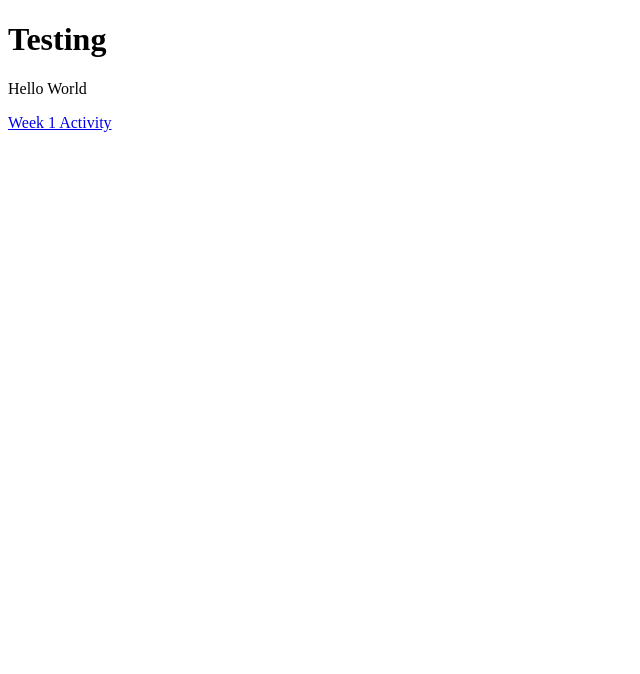
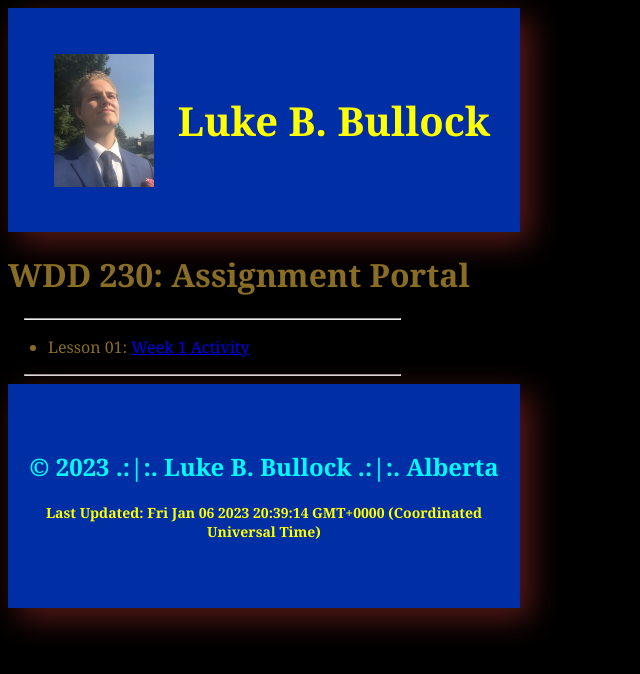
Before and after one commit to LukeBenjaminBullock/wdd230, a plain HTML site: page index.html in a window 1280 px wide. Shown: the whole page, without its empty margins (0-640 px from the left). Drawn offline with Linux system fonts and the light colour scheme.

Commit message:
pushing changes

```diff
--- a/index.html
+++ b/index.html
@@ -1,14 +1,37 @@
 <!DOCTYPE html>
 <html lang="en">
 <head>
+    <link rel="stylesheet" href="styles/style.css">
     <meta charset="UTF-8">
     <meta http-equiv="X-UA-Compatible" content="IE=edge">
     <meta name="viewport" content="width=device-width, initial-scale=1.0">
-    <title>test</title>
+    <meta name="descrition" content="This is a websight belonging to Luke Bullock, that will be used
+    to provide homework to be graded in the form of links to different pages of the websight.">
+    <title>My Portal</title>
 </head>
 <body>
-    <h1>Testing</h1>
-    <footer>Hello World</footer>
-    <p><a href="Projects/wdd-javascriptformatted-current-date/dist/index.html">Week 1 Activity</a></p>
+    <header>
+        <div class="header-box">
+            <img class="portrait" src="images/portrait.jpg" alt="Portrait">
+            <h1 id="mainPageTitle">Luke B. Bullock</h1>
+        </div>
+    </header>
+
+    <main>
+        <h1>WDD 230: Assignment Portal</h1>
+        <hr>
+        <ul>
+            <li>Lesson 01: <a href="projects/week_1/dist/index.html">Week 1 Activity</a> </li>
+        </ul>
+        <hr>
+    </main>
+
+    <footer>
+        <div class="footer-box">
+            <h2 class="copywrightText"> &#169; <span id="currentYear"></span> .:|:. Luke B. Bullock .:|:. Alberta</h2>
+            <h2 class="update">Last Updated: <span id="dynamicTimeStamp"></span></h2> <!-- TODO: Update to code later  01/06/2021 10:36:55-->
+        </div>
+    </footer>
+    <script src="scripts/script.js"></script>
 </body>
 </html>
--- /dev/null
+++ b/scripts/script.js
@@ -0,0 +1,6 @@
+const d = new Date();
+const year = d.getFullYear();
+document.querySelector("#currentYear").textContent = year;
+
+const lastModification = new Date(document.lastModified);
+document.getElementById("dynamicTimeStamp").innerHTML = lastModification;
--- /dev/null
+++ b/styles/style.css
@@ -0,0 +1,57 @@
+body {
+    font-family: Cambria, Cochin, Georgia, Times, 'Times New Roman', serif;
+    max-width: 750px;
+    background-color: rgb(0, 0, 0);
+    color: rgb(138, 109, 36);
+}
+
+.header-box, .footer-box {
+
+    height: 12em;
+    width: 30em;
+    background-color: rgb(0, 47, 165);
+    padding: 1em;
+    text-align: center;
+    box-shadow: 10px 10px 30px #5c1919;
+}
+
+.header-box {
+    display: grid;
+    grid-template-columns: 140px auto;
+    align-items: center;
+}
+
+.footer-box {
+    grid-template-rows: auto;
+    align-items: center;
+}
+
+.portrait {
+    width: 100px;
+    padding: 30px;
+}
+
+#mainPageTitle {
+    color: yellow;
+    font-size: 40px;
+}
+
+hr {
+    width: 50%;
+    text-align: left;
+    margin-left: 1em;
+}
+
+footer {
+    text-align: center;
+}
+
+.copywrightText {
+    padding-top: 30px;
+    color: rgb(0, 251, 255);
+}
+
+.update {
+    color: yellow;
+    font-size: 14px;
+}
```
Also changed, not shown: images/portrait.jpg (added), projects/week_1/LICENSE.txt (renamed from Projects/wdd-javascriptformatted-current-date/LICENSE.txt), projects/week_1/dist/index.html (renamed from Projects/wdd-javascriptformatted-current-date/dist/index.html), projects/week_1/dist/script.js (renamed from Projects/wdd-javascriptformatted-current-date/dist/script.js), projects/week_1/dist/style.css (renamed from Projects/wdd-javascriptformatted-current-date/dist/style.css), projects/week_1/src/index.html (renamed from Projects/wdd-javascriptformatted-current-date/src/index.html), projects/week_1/src/script.js (renamed from Projects/wdd-javascriptformatted-current-date/src/script.js), projects/week_1/src/style.css (renamed from Projects/wdd-javascriptformatted-current-date/src/style.css), 2 other files.
